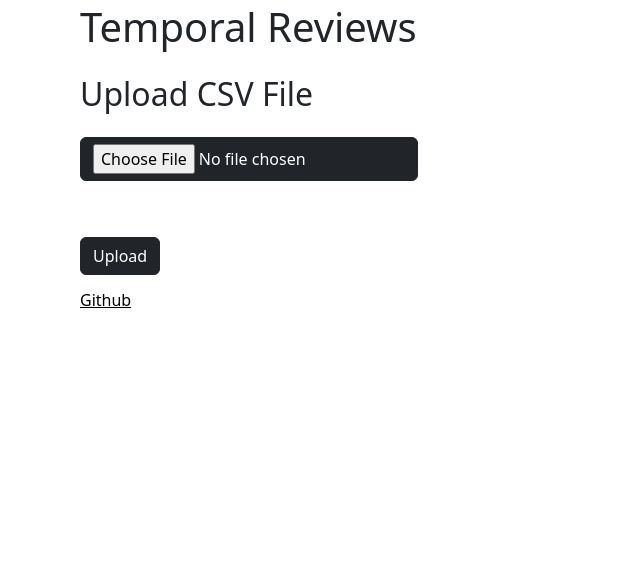
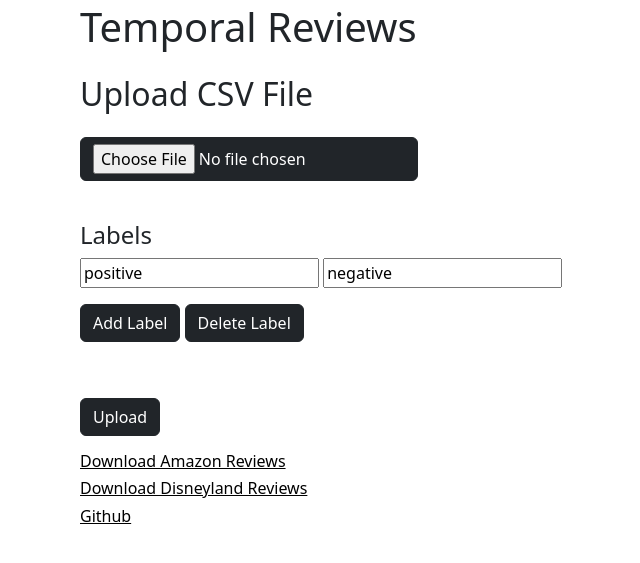
Before and after one commit to joshmsmith/temporal-ml-demo, a Flask app: page / in a window 1280 px wide. Shown: the part 171-734 px from the top of the page, without its empty margins (2-642 px from the left). Run offline with Flask 3, Linux system fonts and the light colour scheme.

Commit message:
added labels as optional configuration, some minor fixes
Signed-off-by: ktenzer <keith.tenzer@gmail.com>

```diff
--- a/app.py
+++ b/app.py
@@ -13,7 +13,7 @@ from activities import UserSentimentInput, Signal
 from workflow import ReviewProcessingWorkflow
 app = Flask(__name__)
 
-
+WORKFLOW_NAME = "reviews"
 app.config['UPLOAD_FOLDER'] = 'uploads'
 
 @app.route('/', methods=['GET'])
@@ -23,6 +23,8 @@ async def index():
 @app.route('/locations', methods=['POST'])
 async def locations():
     file = request.files['file']
+    labels = request.form.getlist('labels')
+
     if file:
         filename = secure_filename(file.filename)
         filepath = os.path.join(app.config['UPLOAD_FOLDER'], filename)
@@ -40,7 +42,7 @@ async def locations():
         workflow = await client.start_workflow(
             ReviewProcessingWorkflow.run,
             input,
-            id=f'inference-{id}',
+            id=f'{WORKFLOW_NAME}-{id}',
             task_queue="activity_sticky_queue-distribution-queue",
         )
 
@@ -53,21 +55,23 @@ async def locations():
 
         path = pathlib.PurePath(filepath)
         file=path.name
-        return render_template('locations.html', locations=locations, id=id, file=file)
+        return render_template('locations.html', locations=locations, id=id, file=file, labels=labels)
     else:
         return "No file selected."
-@app.route('/upload/<id>/<file>', methods=['POST'])
-async def upload(id, file):
+@app.route('/upload/<id>/<file>/<path:labels>', methods=['POST'])
+async def upload(id, file, labels):
     filepath = os.path.join(app.config['UPLOAD_FOLDER'], file)
+    labels = labels.split('/')
 
     client = await get_client()
 
     input = Signal(
         filepath = filepath,
-        location = request.form.get('location')
+        location = request.form.get('location'),
+        labels = labels
     )
 
-    workflow = client.get_workflow_handle(f'inference-{id}')
+    workflow = client.get_workflow_handle(f'{WORKFLOW_NAME}-{id}')
 
     await workflow.signal(ReviewProcessingWorkflow.pending_user_sentiment, input)
 
--- a/templates/index.html
+++ b/templates/index.html
@@ -6,10 +6,38 @@
 
 <div id="error-message" class="alert alert-danger" role="alert" style="display: none;"></div>
 
+<script>
+  function addLabel() {
+      var inputContainer = document.getElementById("label-input-container");
+      var newInput = document.createElement("input");
+      newInput.type = "text";
+      newInput.name = "labels";
+      inputContainer.appendChild(newInput);
+  }
+
+  function deleteLabel() {
+      var inputContainer = document.getElementById("label-input-container");
+      var inputs = inputContainer.getElementsByTagName("input");
+      if (inputs.length > 2) {  // Ensure there are at least 2 inputs (default positive and negative)
+          inputContainer.removeChild(inputs[inputs.length - 1]);
+      }
+  }
+</script>
+
 <form id="upload-csv-form" class="mb-4" action="/locations" method="POST" enctype="multipart/form-data">
     <input type="file" id="file" class="btn btn-dark my-3" name="file" accept=".csv">
     <br><br>
+    <h4>Labels</h4>
+    <div id="label-input-container">
+        <input type="text" name="labels" value="positive" readonly>
+        <input type="text" name="labels" value="negative" readonly>
+    </div>
+    <button type="button" class="btn btn-dark my-3" onclick="addLabel()">Add Label</button>
+    <button type="button" class="btn btn-dark my-3" onclick="deleteLabel()">Delete Label</button>
+    <br><br>
     <input type="submit" class="btn btn-dark my-3" value="Upload">
+    <h6><a href="https://github.com/ktenzer/temporal-ml-demo/blob/main/dataset/AmazonReviews.csv" style="color: black" target=”_blank”>Download Amazon Reviews</a></h6>
+    <h6><a href="https://github.com/ktenzer/temporal-ml-demo/blob/main/dataset/DisneylandReviews.csv" style="color: black" target=”_blank”>Download Disneyland Reviews</a></h6>
     <h6><a href="https://github.com/ktenzer/temporal-ml-demo" style="color: black" target=”_blank”>Github</a></h6>
 </form>
 
--- a/templates/locations.html
+++ b/templates/locations.html
@@ -2,11 +2,11 @@
 
 {% block content %}
 <h1 class="mt-4 mb-4">Temporal Reviews</h1>
-<h2 class="mt-4 mb-4">Locations</h2>
+<h2 class="mt-4 mb-4">Filter by Reviewer Location</h2>
 
 <div id="error-message" class="alert alert-danger" role="alert" style="display: none;"></div>
 
-<form id="location-search-form" class="mb-4" Action="/upload/{{ id }}/{{ file }}" Method="POST">
+<form id="location-search-form" class="mb-4" Action="/upload/{{ id }}/{{ file }}/{{ '/'.join(labels) }}" Method="POST">
   <div class="form-group">
     <label for="location">Location:</label>
     <select id="location" name="location" class="form-control" required>
--- a/worker.py
+++ b/worker.py
@@ -1,6 +1,6 @@
 import asyncio
 import random
-from typing import List
+from random import randint
 from uuid import UUID
 
 from temporalio import activity
@@ -13,7 +13,7 @@ from client import get_worker_client
 from workflow import ReviewProcessingWorkflow
 
 async def main():
-    random.seed(667)
+    random.seed(randint(100, 999))
 
     # Create random task queues and build task queue selection function
     task_queue: str = f"activity_sticky_queue-host-{UUID(int=random.getrandbits(128))}"
--- a/workflow.py
+++ b/workflow.py
@@ -57,9 +57,6 @@ async def workflow_impl(self, input: UserSentimentInput) -> UserSentimentOutput:
         input,
         task_queue=unique_worker_task_queue,
         start_to_close_timeout=timedelta(seconds=60),
-        retry_policy=RetryPolicy(
-            maximum_attempts=3,
-        ),
     )
 
     self._locations = locations
```
Also changed, not shown: activities.py (+6 -5 lines).
